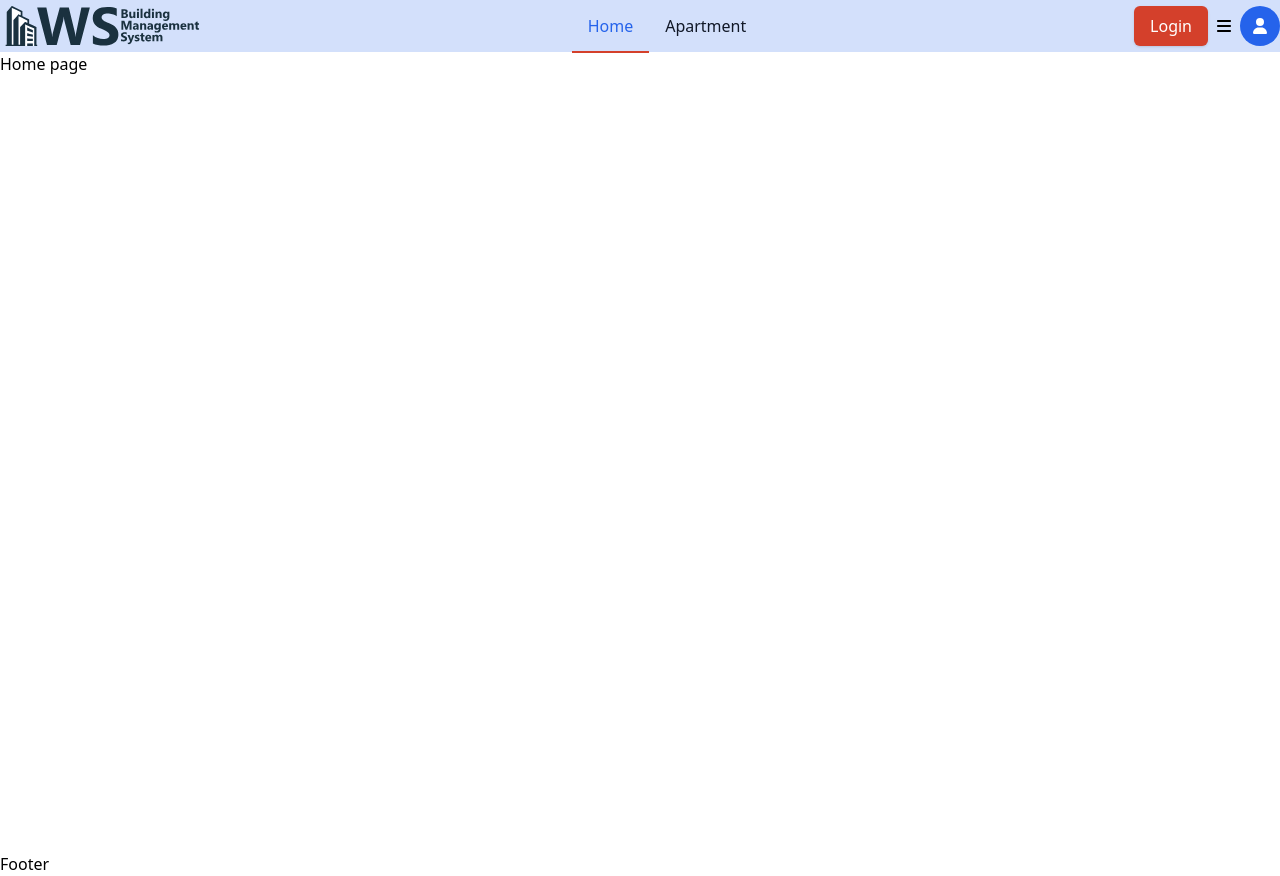
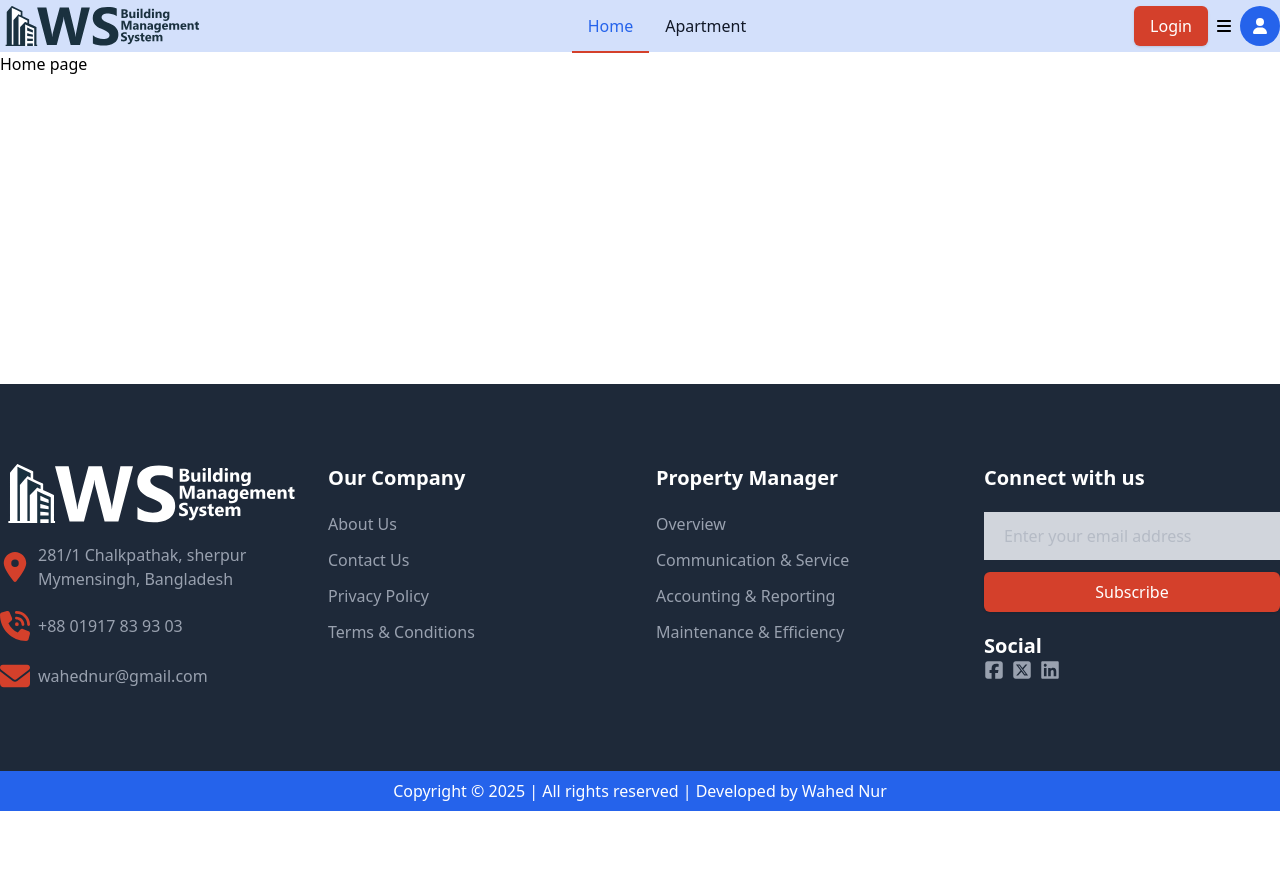
Before and after one commit to wahednur/mbs-client, a React (Vite) app: page / in a window 1280 px wide. After the commit the page ends 811 px from the top, so only its background shows below. Built offline with nearby package versions, Linux system fonts and the light colour scheme.

Commit message:
Footer done

```diff
--- a/src/components/footer/Footer.jsx
+++ b/src/components/footer/Footer.jsx
@@ -1,10 +1,132 @@
 import React from "react";
+import {
+  FaEnvelope,
+  FaLinkedin,
+  FaLocationDot,
+  FaPhoneVolume,
+  FaSquareFacebook,
+  FaSquareXTwitter,
+} from "react-icons/fa6";
+import { Link } from "react-router-dom";
+import Button from "../shared/buttons/Button";
 
 const Footer = () => {
   return (
-    <div>
-      <h1>Footer</h1>
-    </div>
+    <>
+      <div className="bg-gray-800 text-gray-400 py-10 lg:py-20">
+        <div className="container">
+          <div className="grid grid-cols-1 md:grid-cols-2 lg:grid-cols-4 gap-8">
+            <div>
+              <Link to={"/"}>
+                <img src="/wbms-w.svg" alt="" />
+              </Link>
+              <ul className="flex flex-col gap-5 mt-5">
+                <li className="flex items-center gap-2">
+                  <FaLocationDot className="text-3xl text-btn" />
+                  <p>
+                    281/1 Chalkpathak, sherpur <br />
+                    Mymensingh, Bangladesh
+                  </p>
+                </li>
+                <li className="flex items-center gap-2">
+                  <FaPhoneVolume className="text-3xl text-btn" />
+                  <p>+88 01917 83 93 03</p>
+                </li>
+                <li className="flex items-center gap-2">
+                  <FaEnvelope className="text-3xl text-btn" />
+                  <p>wahednur@gmail.com</p>
+                </li>
+              </ul>
+            </div>
+            <div>
+              <h4 className="text-xl font-bold text-white">Our Company</h4>
+              <ul className="flex flex-col gap-3 mt-5">
+                <li>
+                  <Link to={"/about"}>About Us</Link>
+                </li>
+                <li>
+                  <Link to={"/contact"}>Contact Us</Link>
+                </li>
+                <li>
+                  <Link to={"/privacy-policy"}>Privacy Policy</Link>
+                </li>
+                <li>
+                  <Link to={"/terms-and-conditions"}>Terms & Conditions</Link>
+                </li>
+              </ul>
+            </div>
+            <div>
+              <h4 className="text-xl font-bold text-white">Property Manager</h4>
+              <ul className="flex flex-col gap-3 mt-5">
+                <li>
+                  <Link to={"/about"}>Overview</Link>
+                </li>
+                <li>
+                  <Link to={"/contact"}>Communication & Service</Link>
+                </li>
+                <li>
+                  <Link to={"/privacy-policy"}>Accounting & Reporting</Link>
+                </li>
+                <li>
+                  <Link to={"/terms-and-conditions"}>
+                    Maintenance & Efficiency
+                  </Link>
+                </li>
+              </ul>
+            </div>
+            <div>
+              <h4 className="text-xl font-bold text-white">Connect with us</h4>
+              <input
+                type="text"
+                className="frm-ctr bg-gray-300 mt-5"
+                name=""
+                id=""
+                placeholder="Enter your email address"
+              />
+              <Button
+                title={`Subscribe`}
+                className={`btn-filled w-full mt-3`}
+              />
+              <div className="w-full">
+                <h4 className="text-xl font-bold text-white mt-5">Social</h4>
+                <div className="flex gap-2">
+                  <a
+                    className="text-xl text-gray-400 hover:text-btn transition-all duration-300"
+                    href="http://facebook.com"
+                    target="_blank"
+                    rel="noopener noreferrer"
+                  >
+                    <FaSquareFacebook />
+                  </a>
+                  <a
+                    className="text-xl text-gray-400 hover:text-btn transition-all duration-300"
+                    href="http://facebook.com"
+                    target="_blank"
+                    rel="noopener noreferrer"
+                  >
+                    <FaSquareXTwitter />
+                  </a>
+                  <a
+                    className="text-xl text-gray-400 hover:text-btn transition-all duration-300"
+                    href="http://facebook.com"
+                    target="_blank"
+                    rel="noopener noreferrer"
+                  >
+                    <FaLinkedin />
+                  </a>
+                </div>
+              </div>
+            </div>
+          </div>
+        </div>
+      </div>
+      <div className="flex justify-center items-center bg-primary text-white">
+        <p className="py-2">
+          Copyright &copy; {new Date().getFullYear()} | All rights reserved |
+          Developed by Wahed Nur
+        </p>
+      </div>
+    </>
   );
 };
 
--- a/src/index.css
+++ b/src/index.css
@@ -20,6 +20,7 @@
   --success: #10b981;
   --warning: #f59e0b;
   --danger: #ef4444;
+  --dark: #173575;
 }
 .container {
   @apply mx-auto px-3 lg:px-0;
@@ -35,14 +36,14 @@
   @apply flex flex-col items-center justify-center w-full h-screen;
 }
 .min-hight {
-  @apply min-h-screen;
+  @apply min-h-[calc(100vh-468px)];
 }
 /* Button type css start  */
 .btn {
   @apply flex items-center justify-center px-4 py-2 text-sm lg:text-base font-medium duration-300;
 }
 .btn-filled {
-  @apply bg-btn text-white rounded-md shadow-sm hover:bg-primary focus:outline-none focus:ring-2 focus:ring-offset-2 focus:ring-primary;
+  @apply bg-btn text-white rounded-md shadow-sm hover:bg-primary focus:outline-none;
 }
 .btn-outlined {
   @apply border border-btn text-btn rounded-md shadow-sm hover:bg-btn hover:text-white focus:outline-none focus:ring-2 focus:ring-offset-2 focus:ring-primary;
--- a/src/layouts/RootLayout.jsx
+++ b/src/layouts/RootLayout.jsx
@@ -9,7 +9,7 @@ const RootLayout = () => {
       <div>
         <Header />
       </div>
-      <div className="min-h-screen">
+      <div className="min-hight">
         <Outlet />
       </div>
       <div>
```
Also changed, not shown: public/wbms-w.svg (added).
